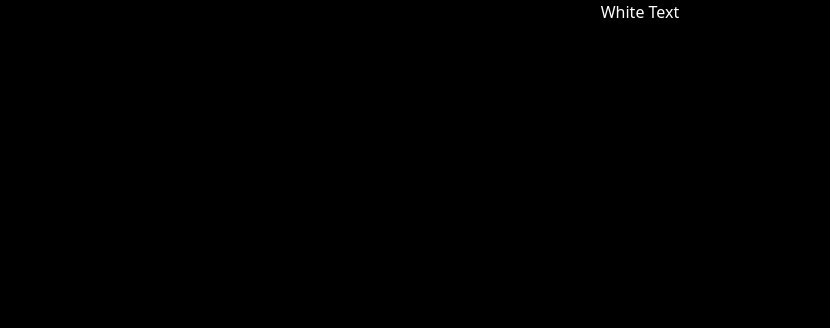
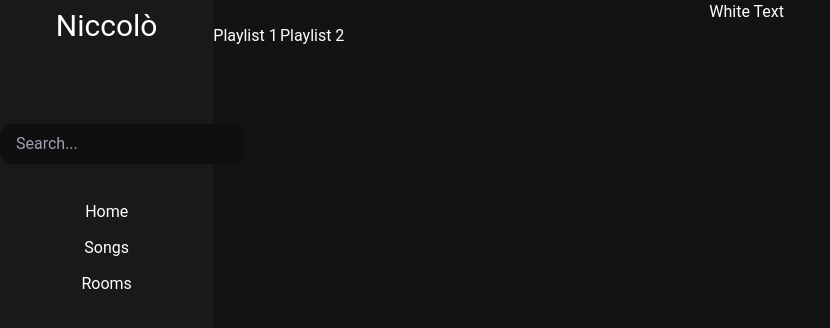
Before and after one commit to hedysnike/Audio-Player, a Next.js app: page / in a window 1280 px wide. Shown: the top 328 px of the page, without its empty margins (0-830 px from the left). Built offline with nearby package versions, Linux system fonts and the light colour scheme.

Commit message:
first design

```diff
--- /dev/null
+++ b/pages/components/playlists.tsx
@@ -0,0 +1,28 @@
+
+
+export default function Playlists() {
+  const Playlists = [
+    {
+        name: "Playlist 1",
+        id: "1",
+    },
+    {
+        name: "Playlist 2",
+        id: "2",
+    },
+]
+
+    return (
+    <>
+      <div>
+        <div className="grid grid-cols-4 text-white">
+          {Playlists.map((i) => (
+            <div key={i.id} >
+              {i.name}
+            </div>
+          ))}
+        </div>
+      </div>
+    </>
+  );
+}
--- /dev/null
+++ b/pages/components/sidebar.tsx
@@ -0,0 +1,27 @@
+import Head from "next/head";
+import Image from "next/image";
+import { Inter } from "@next/font/google";
+
+const inter = Inter({ subsets: ["latin"] });
+
+export default function Sidebar() {
+  return (
+    <>
+      <div className="fixed w-1/6 bg-[#19181A] min-h-screen h-full text-white">
+        <div className="flex justify-center mt-2 text-3xl">Niccolò</div>
+        <div className="text-center mt-20">
+          <div className="my-9">
+            <input
+              className="bg-[#100f10] p-2 md:w-auto w-full rounded-xl pl-4 outline-none"
+              type="text"
+              placeholder="Search..."
+            />
+          </div>
+          <div className="my-3">Home</div>
+            <div className="my-3">Songs</div>
+          <div className="my-3">Rooms</div>
+        </div>
+      </div>
+    </>
+  );
+}
--- /dev/null
+++ b/pages/components/songslist.tsx
@@ -0,0 +1,30 @@
+
+
+export default function Songslist() {
+  const Songs = [
+    {
+        name: "Playlist 1",
+        id: "1",
+    },
+    {
+        name: "Playlist 2",
+        id: "2",
+    },
+]
+
+
+    return (
+      <>
+        <div className="w-11/12">
+          <div className="text-white flex justify-center ">White Text</div>
+          <div className="grid grid-cols-4">
+            {Songs.map((i) => (
+              <div key={i.id}>
+                {i.name}
+              </div>
+            ))}
+          </div>
+        </div>
+      </>
+    );
+  }
--- a/pages/index.tsx
+++ b/pages/index.tsx
@@ -1,28 +1,31 @@
 import Head from 'next/head'
 import Image from 'next/image'
+import Link from 'next/link'
 import { Inter } from '@next/font/google'
+import Sidebar from './components/sidebar'
+import Playlists from './components/playlists'
+import Songslist from './components/songslist'
 
-const inter = Inter({ subsets: ['latin'] })
+
 
 export default function Home() {
   return (
     <>
       <Head>
-        <title>Create Next App</title>
-        <meta name="description" content="Generated by create next app" />
+        <title>Nickolas MusiC</title>
+        <meta name="description"/>
         <meta name="viewport" content="width=device-width, initial-scale=1" />
         <link rel="icon" href="/favicon.ico" />
       </Head>
-      <main className='bg-black min-h-screen h-full'>
-        <div>
-          <div>
+      <main className='bg-[#131314] min-h-screen h-auto'>
+        <div className='flex'>
+              <Sidebar />
+              <div className="h-full w-1/6"></div>
+          <div className='w-5/6'>
             <div className='text-white flex justify-center '>White Text</div>
-            <div className='fixed'></div>
-
-
-
-
-
+            <div className='grid grid-cols-4'>
+              <Playlists />
+            </div>
           </div>
         </div>
       </main>
--- a/styles/globals.css
+++ b/styles/globals.css
@@ -1,3 +1,8 @@
 @tailwind base;
 @tailwind components;
 @tailwind utilities;
+
+html, body {
+  font-family: 'Roboto', sans-serif;
+   ;
+ }
```
